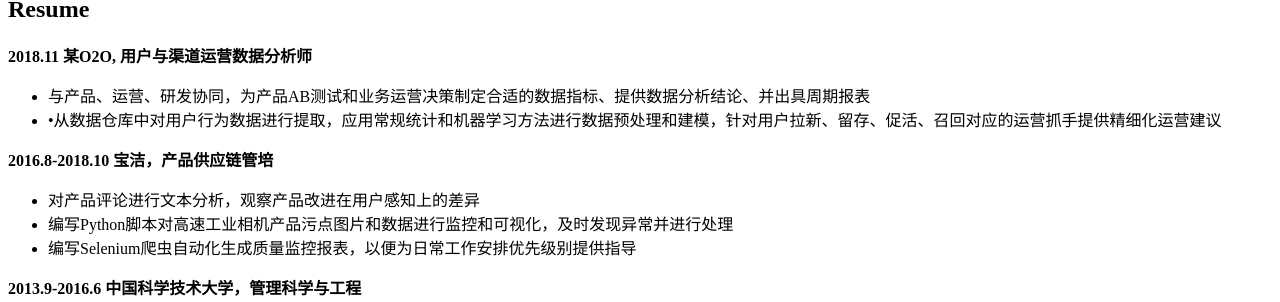
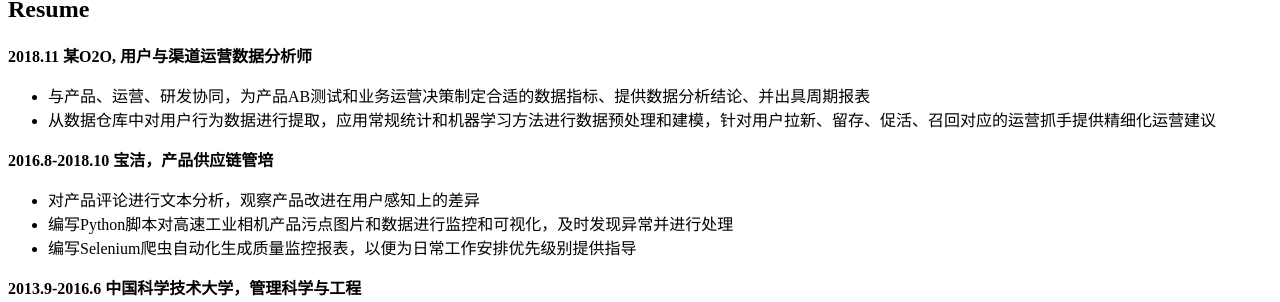
Before and after one commit to tjmashu/tjmashu.github.io, a Jekyll site: the page built from page/4about.md, in a window 1280 px wide. Shown: the part 365-667 px from the top of the page. Built offline with Jekyll 4.4.1, drawn with Linux system fonts in a browser that asks for light colours; comment, search, counter and statistics services are not loaded; a style sheet for code colours, icons or effects is not loaded.

```diff
--- a/page/4about.md
+++ b/page/4about.md
@@ -13,7 +13,7 @@ type: page
 
 **2018.11 某O2O, 用户与渠道运营数据分析师**
 * 与产品、运营、研发协同，为产品AB测试和业务运营决策制定合适的数据指标、提供数据分析结论、并出具周期报表
-* •从数据仓库中对用户行为数据进行提取，应用常规统计和机器学习方法进行数据预处理和建模，针对用户拉新、留存、促活、召回对应的运营抓手提供精细化运营建议
+* 从数据仓库中对用户行为数据进行提取，应用常规统计和机器学习方法进行数据预处理和建模，针对用户拉新、留存、促活、召回对应的运营抓手提供精细化运营建议
 
 **2016.8-2018.10 宝洁，产品供应链管培**
 * 对产品评论进行文本分析，观察产品改进在用户感知上的差异
```
